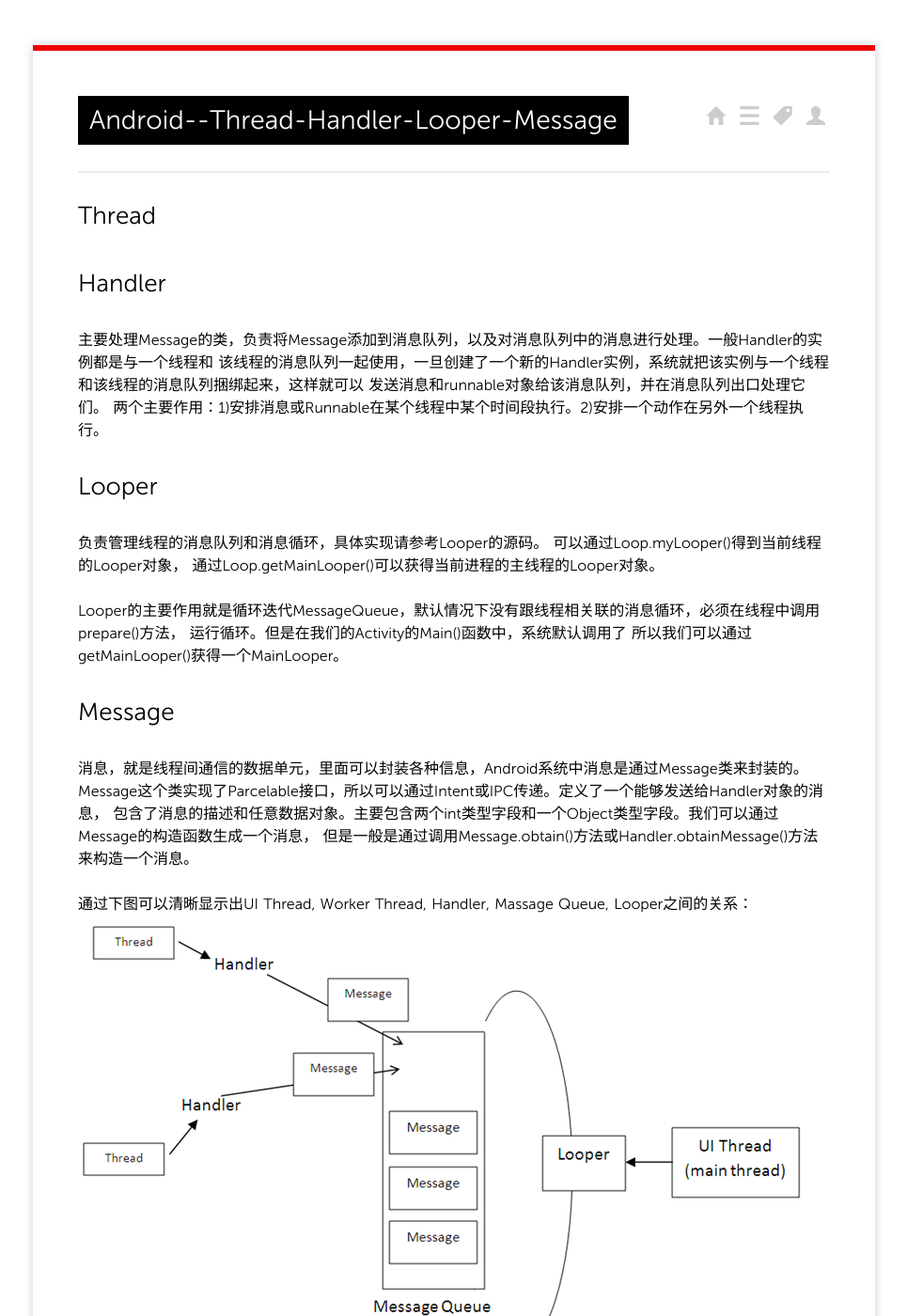
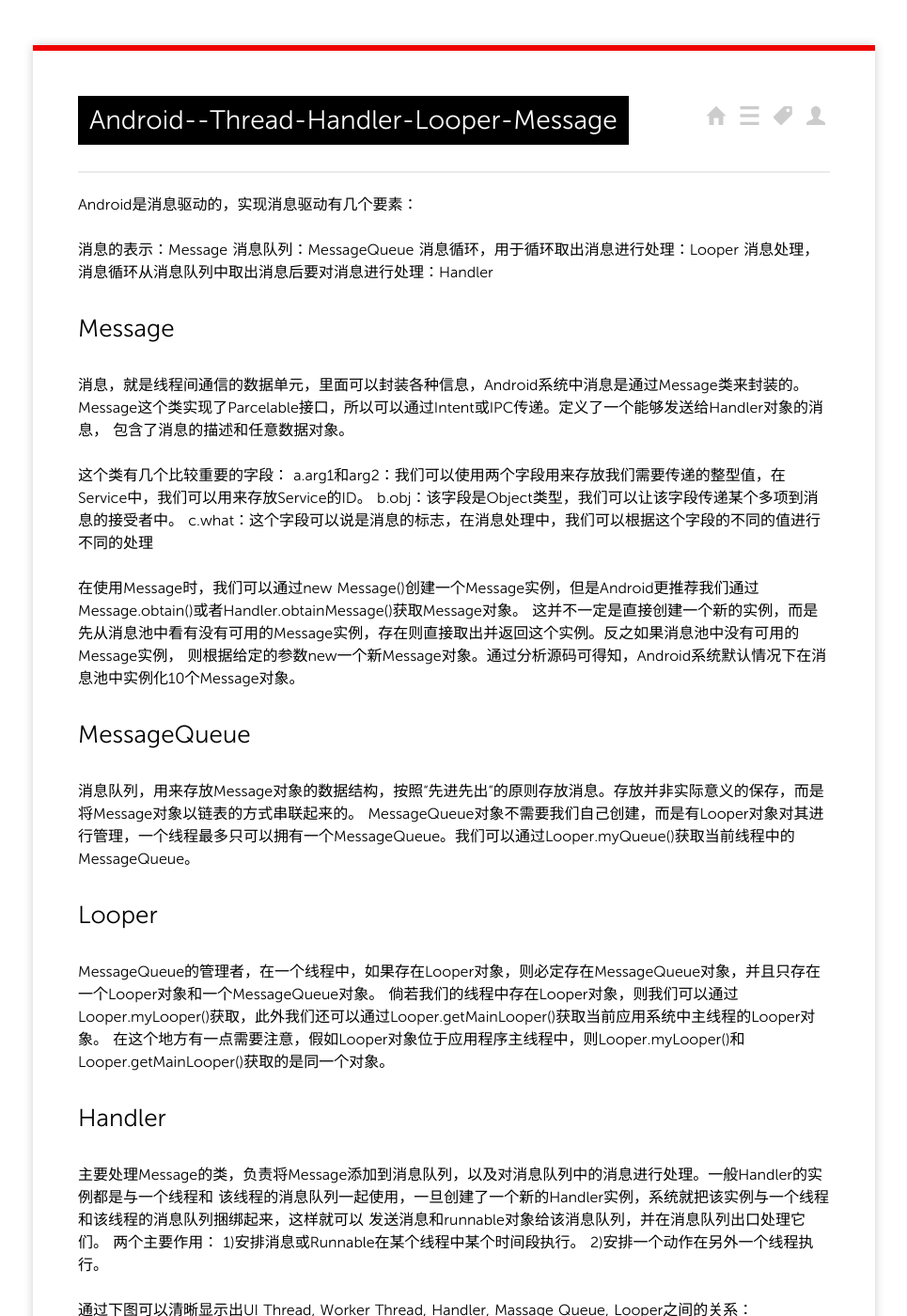
Before and after one commit to fengyr/blog, a Jekyll site: the page built from _posts/2014/2014-04-20-Android--Thread-Handler-Looper-Message.md, in a window 1280 px wide and 1400 px high. Shown: the whole window at 94% size, without its empty margins (157-1122 px from the left). Built offline with Jekyll 4.4.1, drawn with Linux system fonts in a browser that asks for light colours; Markdown is read by kramdown in place of the engine named in the settings; some of the changed text lies outside the part shown.

Commit message:
继续整理 2014-04-20-Android--Thread-Handler-Looper-Message.md

```diff
--- a/_posts/2014/2014-04-20-Android--Thread-Handler-Looper-Message.md
+++ b/_posts/2014/2014-04-20-Android--Thread-Handler-Looper-Message.md
@@ -8,31 +8,47 @@
 ---
 
 
-##Thread
+Android是消息驱动的，实现消息驱动有几个要素：
+
+消息的表示：Message
+消息队列：MessageQueue
+消息循环，用于循环取出消息进行处理：Looper
+消息处理，消息循环从消息队列中取出消息后要对消息进行处理：Handler
+
+
+##Message
+消息，就是线程间通信的数据单元，里面可以封装各种信息，Android系统中消息是通过Message类来封装的。
+Message这个类实现了Parcelable接口，所以可以通过Intent或IPC传递。定义了一个能够发送给Handler对象的消息，
+包含了消息的描述和任意数据对象。
+
+这个类有几个比较重要的字段：
+a.arg1和arg2：我们可以使用两个字段用来存放我们需要传递的整型值，在Service中，我们可以用来存放Service的ID。
+b.obj：该字段是Object类型，我们可以让该字段传递某个多项到消息的接受者中。
+c.what：这个字段可以说是消息的标志，在消息处理中，我们可以根据这个字段的不同的值进行不同的处理
+
+在使用Message时，我们可以通过new Message()创建一个Message实例，但是Android更推荐我们通过Message.obtain()或者Handler.obtainMessage()获取Message对象。
+这并不一定是直接创建一个新的实例，而是先从消息池中看有没有可用的Message实例，存在则直接取出并返回这个实例。反之如果消息池中没有可用的Message实例，
+则根据给定的参数new一个新Message对象。通过分析源码可得知，Android系统默认情况下在消息池中实例化10个Message对象。
+
+
+##MessageQueue
+消息队列，用来存放Message对象的数据结构，按照“先进先出”的原则存放消息。存放并非实际意义的保存，而是将Message对象以链表的方式串联起来的。
+MessageQueue对象不需要我们自己创建，而是有Looper对象对其进行管理，一个线程最多只可以拥有一个MessageQueue。我们可以通过Looper.myQueue()获取当前线程中的MessageQueue。
+
+
+##Looper
+MessageQueue的管理者，在一个线程中，如果存在Looper对象，则必定存在MessageQueue对象，并且只存在一个Looper对象和一个MessageQueue对象。
+倘若我们的线程中存在Looper对象，则我们可以通过Looper.myLooper()获取，此外我们还可以通过Looper.getMainLooper()获取当前应用系统中主线程的Looper对象。
+在这个地方有一点需要注意，假如Looper对象位于应用程序主线程中，则Looper.myLooper()和Looper.getMainLooper()获取的是同一个对象。
 
 
 ##Handler
 主要处理Message的类，负责将Message添加到消息队列，以及对消息队列中的消息进行处理。一般Handler的实例都是与一个线程和
 该线程的消息队列一起使用，一旦创建了一个新的Handler实例，系统就把该实例与一个线程和该线程的消息队列捆绑起来，这样就可以
 发送消息和runnable对象给该消息队列，并在消息队列出口处理它们。
-两个主要作用：1)安排消息或Runnable在某个线程中某个时间段执行。2)安排一个动作在另外一个线程执行。
-
-
-##Looper
-负责管理线程的消息队列和消息循环，具体实现请参考Looper的源码。
-可以通过Loop.myLooper()得到当前线程的Looper对象，
-通过Loop.getMainLooper()可以获得当前进程的主线程的Looper对象。
-
-Looper的主要作用就是循环迭代MessageQueue，默认情况下没有跟线程相关联的消息循环，必须在线程中调用prepare()方法，
-运行循环。但是在我们的Activity的Main()函数中，系统默认调用了
-所以我们可以通过getMainLooper()获得一个MainLooper。
-
-
-##Message
-消息，就是线程间通信的数据单元，里面可以封装各种信息，Android系统中消息是通过Message类来封装的。
-Message这个类实现了Parcelable接口，所以可以通过Intent或IPC传递。定义了一个能够发送给Handler对象的消息，
-包含了消息的描述和任意数据对象。主要包含两个int类型字段和一个Object类型字段。我们可以通过Message的构造函数生成一个消息，
-但是一般是通过调用Message.obtain()方法或Handler.obtainMessage()方法来构造一个消息。
+两个主要作用：
+1)安排消息或Runnable在某个线程中某个时间段执行。
+2)安排一个动作在另外一个线程执行。
 
 
 通过下图可以清晰显示出UI Thread, Worker Thread, Handler, Massage Queue, Looper之间的关系：
@@ -42,23 +58,6 @@
 
 Android系统的消息队列和消息循环都是针对具体线程的，一个线程可以存在（当然也可以不存在）一个消息队列和一个消息循环（Looper），
 特定线程的消息只能分发给本线程，不能进行跨线程，跨进程通讯。但是创建的工作线程默认是没有消息循环和消息队列的，
-如果想让该线程具有消息队列和消息循环，需要在线程中首先调用Looper.prepare()来创建消息队列，然后调用Looper.loop()进入消息循环。如下例所示
-
-	class LooperThread extends Thread {
-		public Handler mHandler;
-			public void run() {
-				Looper.prepare();
-				mHandler = new Handler() {
-					public void handleMessage(Message msg) {
-						// process incoming messages here
-					}
-				};
-			Looper.loop();
-		}
-	}
-
-这样你的线程就具有了消息处理机制了，在Handler中进行消息处理。
-
 
 Activity是一个UI线程，运行于主线程中，Android系统在启动的时候会为Activity创建一个消息队列和消息循环（Looper）。
 详细实现请参考ActivityThread.java文件。
@@ -126,3 +125,24 @@
 4	handler对象的handleMessage接口将会在主线程中调用。在这个函数可以放心的调用主线程中任何变量和函数，进而完成更新UI的任务。
 5	Android很多API也利用Handler这种线程特性，作为一种回调函数的变种，来通知调用者。这样Android框架就可以在其线程中将消息发送到
 	调用者的线程消息队列之中，不用担心线程同步的问题。
+
+
+##深入了解
+涉及文件
+
+	Looper.java
+	MessageQueue.java
+	android_os_MessageQueue.cpp
+	Looper.cpp
+	Message.java
+	Handler.java
+	HandlerThread.java
+
+
+参考博文
+
+	http://www.cnblogs.com/angeldevil/p/3340644.html
+
+
+##说明
+资料整理来至网上博客，在此不一一列举
```
